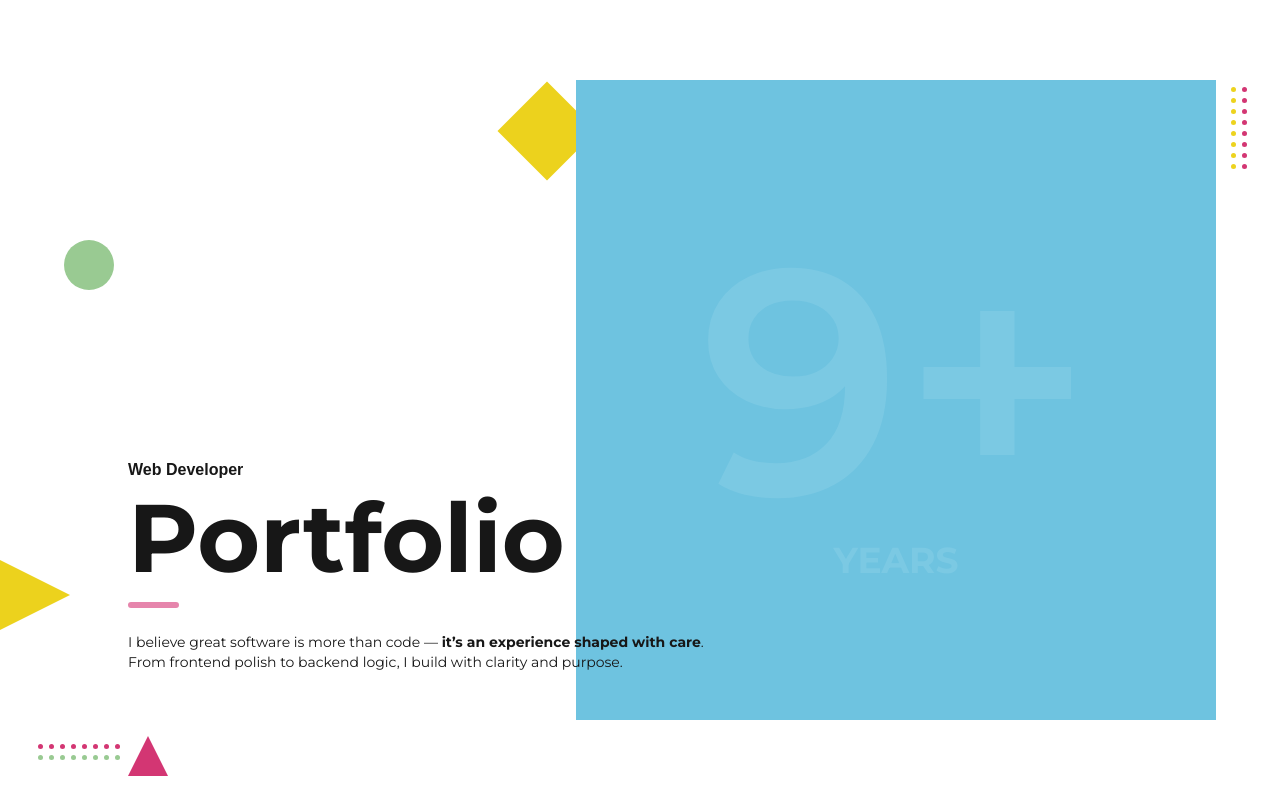
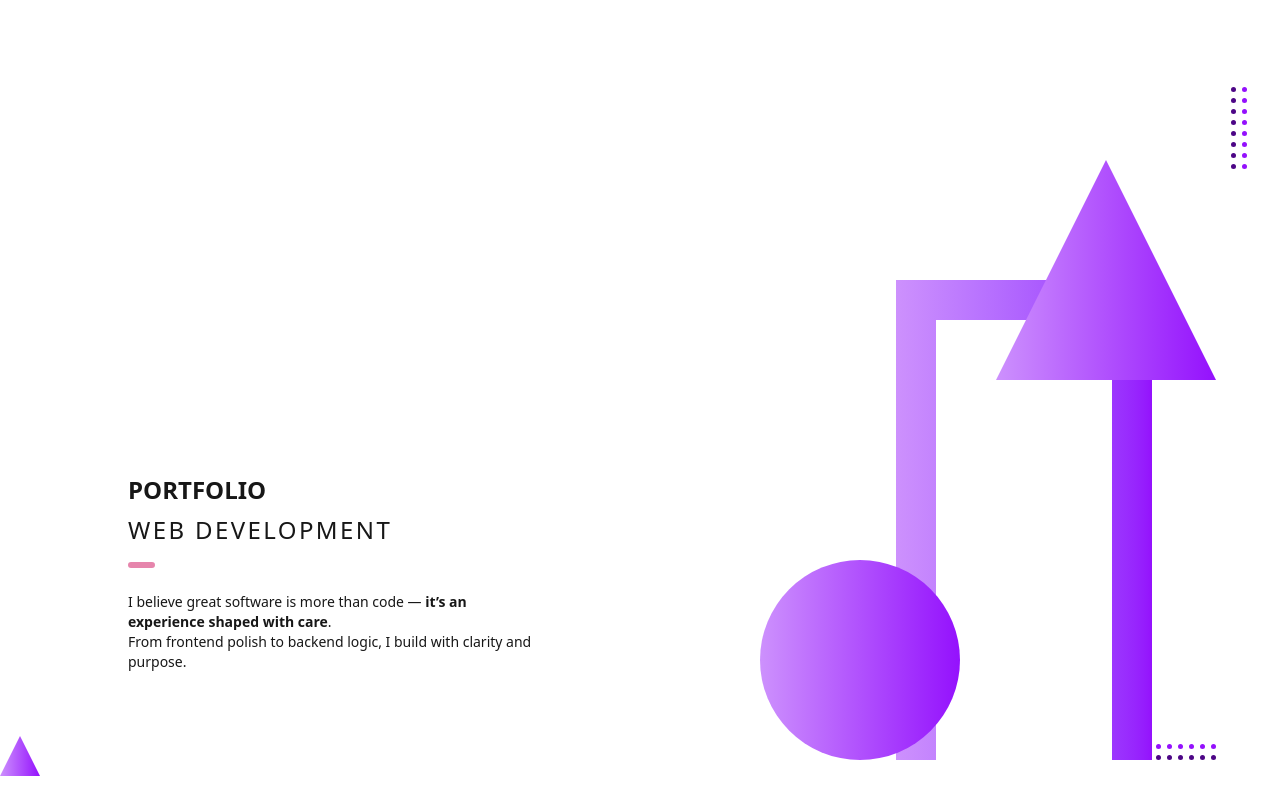
Before and after one commit to soundarganesh/my-portfolio-app, a Next.js app: page / in a window 1280 px wide. Shown: the top 800 px of the page. Built offline with nearby package versions, Linux system fonts and the light colour scheme; a web font is replaced by a local one.

Commit message:
theme change commit

```diff
--- a/app/globals.css
+++ b/app/globals.css
@@ -12,6 +12,10 @@
   --light-yellow: #f2edda;
   --yellow: #e6ca11;
   --yellow-2: #f0d87d;
+  --purple: #9411fd;
+  --light-purple: #cd91fd;
+  --dark-purple: #4d0686;
+  --pink: #821c8a;
 }
 
 @media (prefers-color-scheme: dark) {
@@ -24,7 +28,7 @@
 body {
   background: var(--background);
   color: var(--foreground);
-  font-family: var(--font-primary);
+  /* font-family: var(--font-primary); */
   min-height: 100vh;
   width: 100%;
   overflow-x: hidden;
@@ -56,3 +60,7 @@ body::-webkit-scrollbar {
 .cus-text-align {
   @apply px-[10%] text-sm;
 }
+
+.linearGradient {
+  @apply bg-gradient-to-r from-[var(--light-purple)] to-[var(--purple)];
+}
--- a/src/components/common/Shape.tsx
+++ b/src/components/common/Shape.tsx
@@ -12,15 +12,16 @@ interface ShapeProps {
   classes?: string // NEW prop
 }
 
-const Shape: React.FC<ShapeProps> = ({ type, direction = 0, color = 'yellow', size = 100, x, y, classes = '' }) => {
+const Shape: React.FC<ShapeProps> = ({ type, direction = 0, color, size = 100, x, y, classes = '' }) => {
   const enableTransition = x !== undefined || y !== undefined
 
   const baseStyle: React.CSSProperties = {
     width: type === 'rectangle' ? size * 1.6 : size,
-    height: type === 'triangle' ? 0 : size,
-    backgroundColor: type !== 'triangle' ? color : 'transparent',
+    height: size,
+    background: color ? color : 'linear-gradient(to right, var(--light-purple), var(--purple))',
     transform: `rotate(${direction}deg) translate(${x ?? 0}px, ${y ?? 0}px)`,
     transition: enableTransition ? 'transform 2s ease-in-out' : 'none',
+    clipPath: type === 'triangle' ? 'polygon(50% 0%, 0% 100%, 100% 100%)' : '',
   }
 
   return (
@@ -32,13 +33,13 @@ const Shape: React.FC<ShapeProps> = ({ type, direction = 0, color = 'yellow', si
         ...(type === 'square' && { borderRadius: '0' }),
         ...(type === 'rectangle' && { borderRadius: '0' }),
 
-        ...(type === 'triangle' && {
-          width: 0,
-          height: 0,
-          borderLeft: `${size / 2}px solid transparent`,
-          borderRight: `${size / 2}px solid transparent`,
-          borderBottom: `${size}px solid ${color}`,
-        }),
+        // ...(type === 'triangle' && {
+        //   width: 0,
+        //   height: 0,
+        //   borderLeft: `${size / 2}px solid transparent`,
+        //   borderRight: `${size / 2}px solid transparent`,
+        //   borderBottom: `${size}px solid ${color}`,
+        // }),
       }}
     />
   )
--- a/src/components/sections/AboutSection.tsx
+++ b/src/components/sections/AboutSection.tsx
@@ -22,7 +22,7 @@ const AboutSection: React.FC<AboutProps> = () => {
       <p className='px-[5%] text-4xl font-bold'>About Me</p>
       <div className='flex'>
         <div className='flex flex-col gap-6 py-6 sm:w-1/2'>
-          <p className='cus-text-align text-justify'>
+          <p className='cus-text-align'>
             Senior Software Engineer with {getYearsOfExperience()}+ years of experience in building scalable,
             user-centric web applications using Next.js/React.js and the MERN stack. Skilled in full-stack development,
             UI architecture, micro-frontends, and integrating GenAI, LLM APIs, and Python (FastAPI). Strong background
--- a/src/components/sections/HomeSection.tsx
+++ b/src/components/sections/HomeSection.tsx
@@ -14,50 +14,40 @@ const HomeSection: React.FC<HomeProps> = () => {
 
   return (
     <section className='relative h-screen'>
-      <div className='relative h-[100%]'>
+      <div className='relative flex h-[100%]'>
         <div className='relative z-10 flex h-[100%] flex-col justify-end px-[10%] pb-[35%] sm:pb-[10%]'>
-          <p className='font-secondary text-sm text-[1rem] font-bold'>Web Developer</p>
-          <p className='pt-2 text-4xl font-bold md:text-6xl lg:text-8xl'>Portfolio</p>
+          <p className='text-2xl font-bold'>PORTFOLIO</p>
+          <p className='pt-2 text-base tracking-widest md:text-xl lg:text-2xl'>WEB DEVELOPMENT</p>
           <span className='mt-4 mb-6 w-[5%] rounded-2xl border-3 border-[var(--light-pink)]'></span>
           <p className='w-3/4 text-sm'>
             I believe great software is more than code — <b>it’s an experience shaped with care</b>.
           </p>
           <p className='w-3/4 text-sm'>From frontend polish to backend logic, I build with clarity and purpose.</p>
         </div>
-        <Shape type='circle' size={50} color='#99ca92' classes='absolute top-[30%] left-[5%]' />
-        <Shape type='square' size={70} color='#ecd21d' classes='absolute top-[12%] left-[40%]' direction={45} />
-        <Shape
-          type='triangle'
-          size={device === 'mobile' ? 30 : 70}
-          color='#ecd21d'
-          classes='absolute top-[70%] left-0'
-          direction={90}
-        />
+        <div>
+          {/* <Shape type='circle' size={50} classes='absolute top-[30%] left-[5%]' />
+          <Shape type='square' size={70} classes='absolute top-[12%] left-[40%]' direction={45} /> */}
+          <Shape type='triangle' size={device === 'mobile' ? 120 : 220} classes='absolute z-20 top-[40%] sm:top-[20%] right-[-5%] sm:right-[5%]' direction={0} />
 
           <DotPattern
             size={5}
             direction={isMobile() ? 0 : 90}
-          row1Color='#d33673'
-          row2Color='#edd31e'
+            row1Color='var(--purple)'
+            row2Color='var(--dark-purple)'
             classes={`absolute ${isMobile() ? `top-[5%] right-[5%]` : `top-[15%] right-0`}`}
           />
-        <DotPattern size={5} row1Color='#d33673' row2Color='#99ca92' classes='absolute bottom-[5%] left-[3%]' />
-        <Shape
-          type='triangle'
-          size={isMobile() ? 30 : 40}
-          color='#d33673'
-          classes='absolute bottom-[3%] left-[25%] lg:left-[10%]'
+          <DotPattern
+            size={5}
+            row1Color='var(--purple)'
+            row2Color='var(--dark-purple)'
+            classes='absolute bottom-[5%] right-[5%]'
           />
+          <Shape type='triangle' size={isMobile() ? 30 : 40} classes='absolute bottom-[3%] left-[25%] lg:left-[0%]' />
 
-        <div className='absolute top-[10%] right-[5%] z-0 h-[80%] w-[50%] bg-[var(--dark-blue)]'>
-          {!isMobile() && (
-            <div className='flex h-full items-center justify-center text-center text-[var(--light-blue)] opacity-10'>
-              <div>
-                <p className='text-[20rem] leading-none font-semibold'>{getYearsOfExperience()}+</p>
-                <p className='text-4xl font-bold'>YEARS</p>
+          <Shape type='circle' size={isMobile() ? 100 : 200} classes='z-20 absolute right-[25%] bottom-[5%]' />
+          <div className='linearGradient absolute right-[10%] bottom-[5%] z-0 h-[50%] w-[30%] sm:h-[60%] sm:w-[20%]'>
+            <div className='m-6 sm:m-10 h-full bg-white' />
           </div>
-            </div>
-          )}
         </div>
       </div>
     </section>
@@ -65,4 +55,3 @@ const HomeSection: React.FC<HomeProps> = () => {
 }
 
 export default HomeSection
-//bg-gradient-to-br from-[#e3a7bc] via-[#e3a7bc] to-[#b72260]
```
Lines whose indentation alone changed are shown as unchanged.
